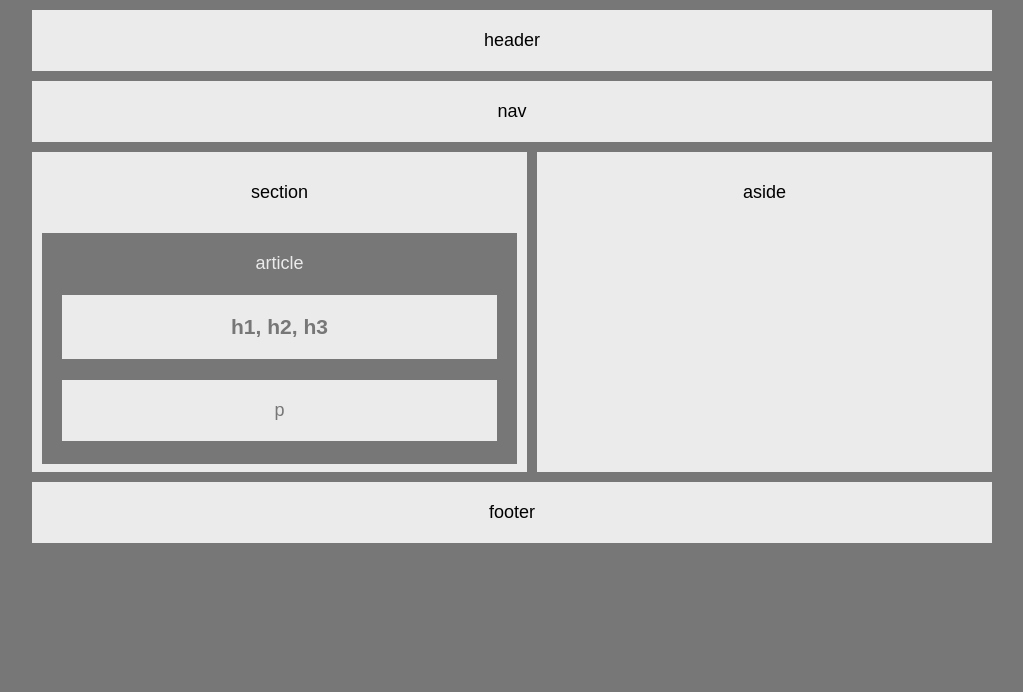
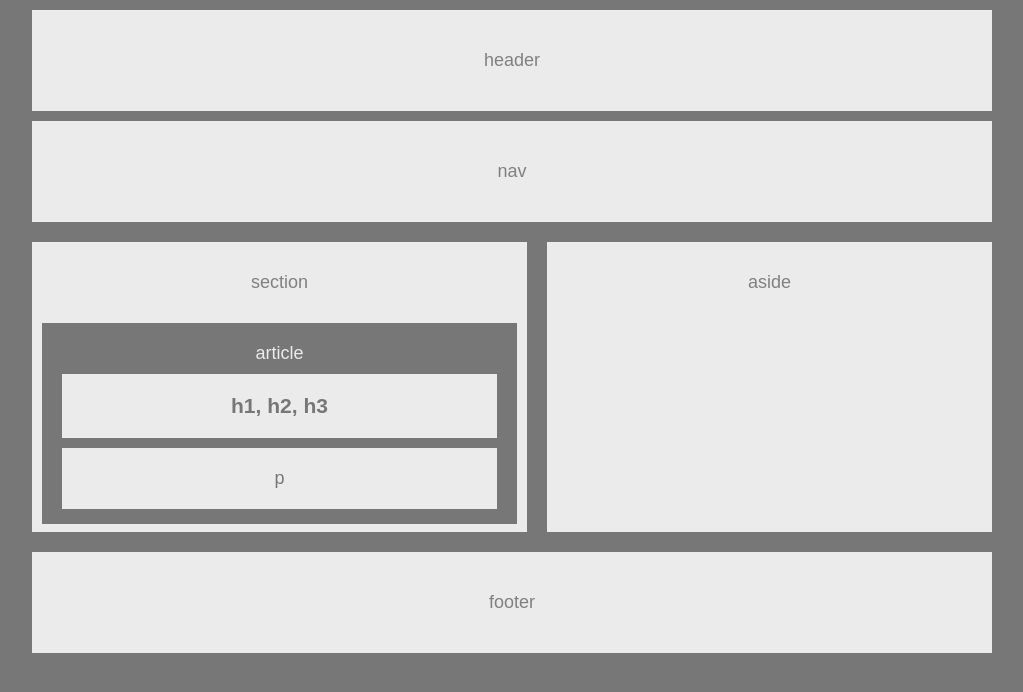
Before and after one commit to median-man/HW-Wireframe, a plain HTML site: page index.html in a window 1280 px wide. Shown: the whole page, without its empty margins (128-1151 px from the left). Drawn offline with Linux system fonts and the light colour scheme.

Commit message:
mikes suggestions fixed

```diff
--- a/style.css
+++ b/style.css
@@ -5,39 +5,41 @@ body {
 	width: 960px;
 	font-family: 'Arial', 'Helvetica Neue', Helvetica, sans-serif;
 	font-size: 18px;
+	color: gray;
+}
+header, nav, footer {
+	padding: 40px 0;
+
 }
 
 header {
-	padding: 20px 0;
 	text-align: center;
 }
 nav {
 	margin-top: 10px;
-	margin-bottom: 10px;
-	padding: 20px 0;
+	margin-bottom: 20px;
 	text-align: center;
 }
 footer {
-	margin-top: 10px;
+	margin-top: 20px;
 	clear: both;
 	float: left;
 	width: 100%;
-	padding: 20px 0;
 }
 section, aside {
 	padding-top: 30px;
-	height: 290px;
+	height: 260px;
 }
 section {
 	width: 475px;
 	float: left;
 	padding-right: 10px;
 	padding-left: 10px;
+	margin-right: 20px;
 }
 aside {
-	margin-left: 10px;
 	float: left;
-	width: 455px;
+	width: 445px;
 }
 article {
 	background-color: #777;
@@ -48,6 +50,7 @@ article {
 article h1, article p {
 	color: #777;
 	padding: 20px;
+	margin: 10px auto;
 }
 h1 {
 
```
